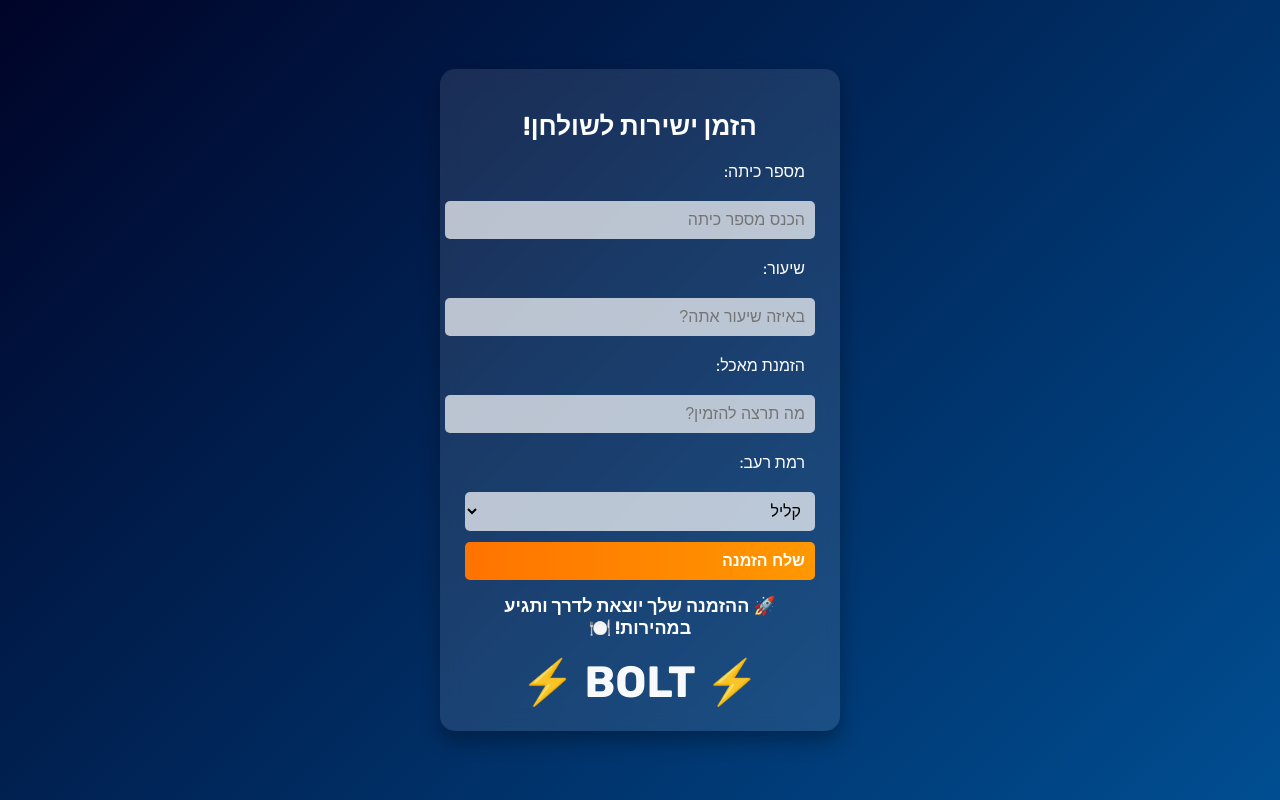
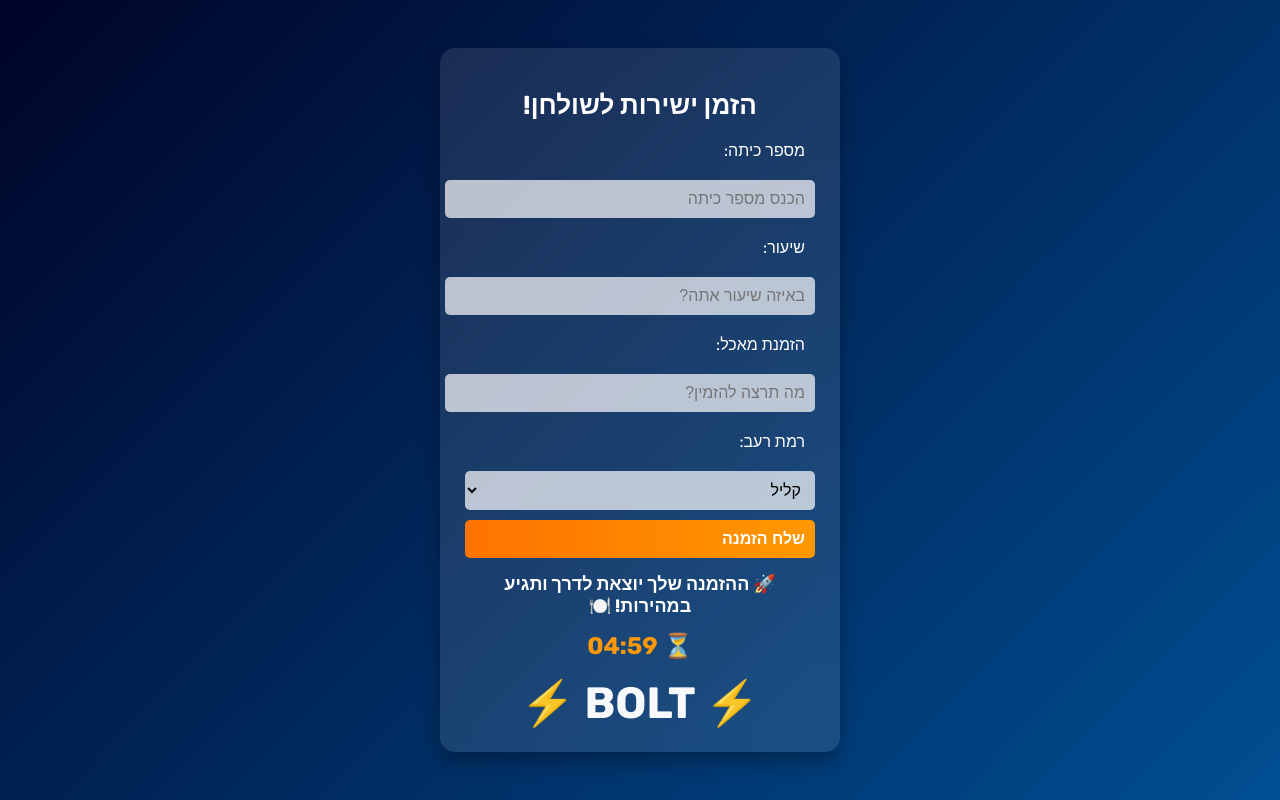
Before and after one commit to noamrap/BOLT-, a plain HTML site: page index.html in a window 1280 px wide. Both pictures are taken after a click on the button "שלח הזמנה". Drawn offline with Linux system fonts and the light colour scheme.

Commit message:
Update index.html

```diff
--- a/index.html
+++ b/index.html
@@ -6,7 +6,6 @@
     <title>BOLT - קפטריה עד לשולחן</title>
     <style>
         @import url('https://fonts.googleapis.com/css2?family=Rubik:wght@400;700&display=swap');
-
         body {
             font-family: 'Rubik', sans-serif;
             background: linear-gradient(135deg, #000428, #004e92);
@@ -20,7 +19,6 @@
             text-align: center;
             overflow: hidden;
         }
-
         .container {
             background: rgba(255, 255, 255, 0.1);
             padding: 25px;
@@ -29,12 +27,10 @@
             width: 350px;
             backdrop-filter: blur(10px);
         }
-
         h1 {
             font-size: 26px;
             margin-bottom: 10px;
         }
-
         label, input, select, button {
             width: 100%;
             padding: 10px;
@@ -45,12 +41,10 @@
             display: block;
             text-align: right;
         }
-
         input, select {
             background: rgba(255, 255, 255, 0.7);
             color: black;
         }
-
         button {
             background: linear-gradient(90deg, #ff7300, #ff9800);
             color: white;
@@ -58,11 +52,9 @@
             cursor: pointer;
             transition: 0.3s;
         }
-
-            button:hover {
-                background: linear-gradient(90deg, #ff5700, #ff7300);
-            }
-
+        button:hover {
+            background: linear-gradient(90deg, #ff5700, #ff7300);
+        }
         .message {
             display: none;
             font-size: 18px;
@@ -70,19 +62,10 @@
             margin-top: 15px;
             animation: fadeIn 1s ease-out;
         }
-
         @keyframes fadeIn {
-            0% {
-                opacity: 0;
-                transform: translateY(20px);
-            }
-
-            100% {
-                opacity: 1;
-                transform: translateY(0);
-            }
+            0% { opacity: 0; transform: translateY(20px); }
+            100% { opacity: 1; transform: translateY(0); }
         }
-
         .bolt {
             font-size: 40px;
             font-weight: bold;
@@ -90,17 +73,20 @@
             opacity: 0;
             animation: pulse 1.5s infinite alternate;
         }
-
         @keyframes pulse {
-            0% {
-                opacity: 0.5;
-                transform: scale(1);
-            }
-
-            100% {
-                opacity: 1;
-                transform: scale(1.1);
-            }
+            0% { opacity: 0.5; transform: scale(1); }
+            100% { opacity: 1; transform: scale(1.1); }
+        }
+        .timer {
+            font-size: 24px;
+            font-weight: bold;
+            margin-top: 15px;
+            display: none;
+            animation: blink 1s infinite alternate;
+        }
+        @keyframes blink {
+            0% { opacity: 0.8; }
+            100% { opacity: 1; color: #ff9800; }
         }
     </style>
 </head>
@@ -125,13 +111,31 @@
 
         <button onclick="placeOrder()">שלח הזמנה</button>
         <div class="message" id="message">🚀 ההזמנה שלך יוצאת לדרך ותגיע במהירות! 🍽️</div>
+        <div class="timer" id="timer">⏳ 05:00</div>
         <div class="bolt" id="bolt">⚡ BOLT ⚡</div>
     </div>
 
     <script>
         function placeOrder() {
             document.getElementById("message").style.display = "block";
+            document.getElementById("timer").style.display = "block";
             document.getElementById("bolt").style.opacity = "1";
+            startTimer(5 * 60, document.getElementById("timer"));
+        }
+
+        function startTimer(duration, display) {
+            let timer = duration, minutes, seconds;
+            let interval = setInterval(() => {
+                minutes = parseInt(timer / 60, 10);
+                seconds = parseInt(timer % 60, 10);
+                minutes = minutes < 10 ? "0" + minutes : minutes;
+                seconds = seconds < 10 ? "0" + seconds : seconds;
+                display.textContent = "⏳ " + minutes + ":" + seconds;
+                if (--timer < 0) {
+                    clearInterval(interval);
+                    display.textContent = "🍽️ ההזמנה הגיעה!";
+                }
+            }, 1000);
         }
     </script>
 </body>
```
